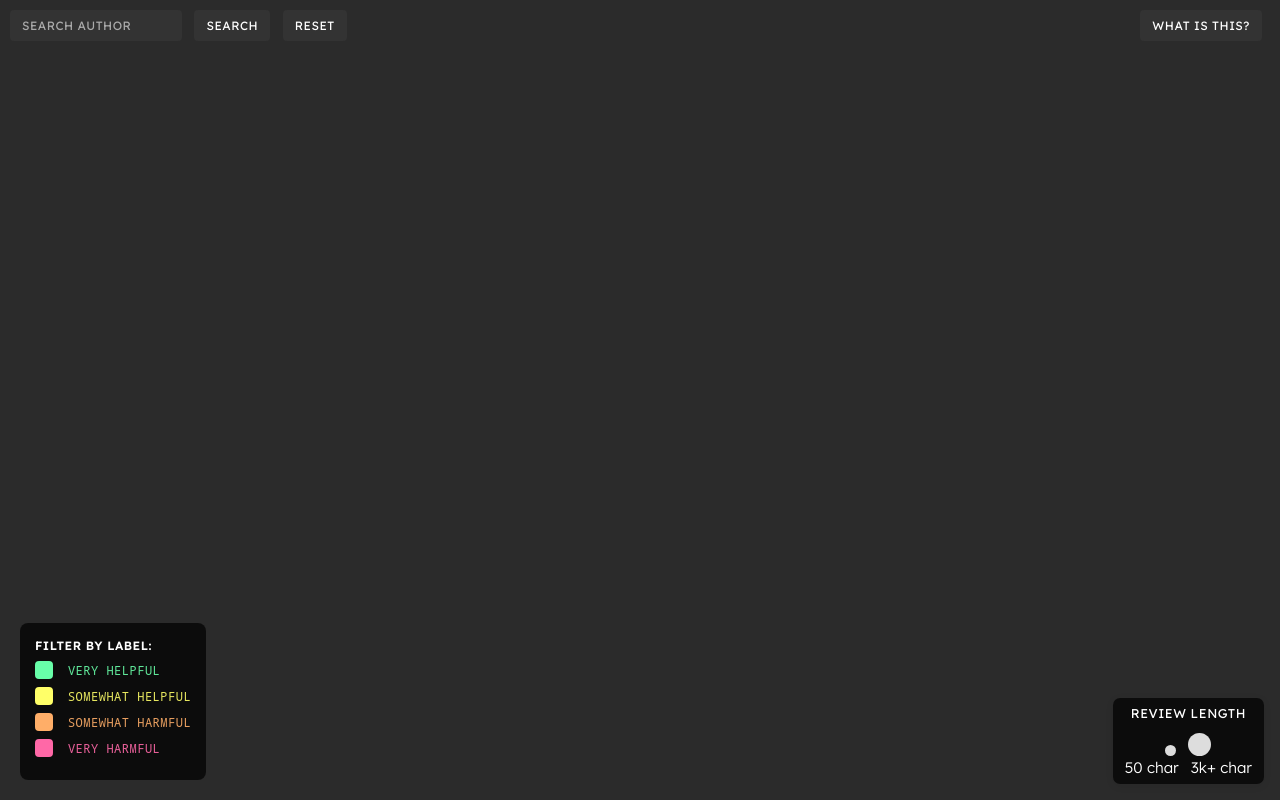
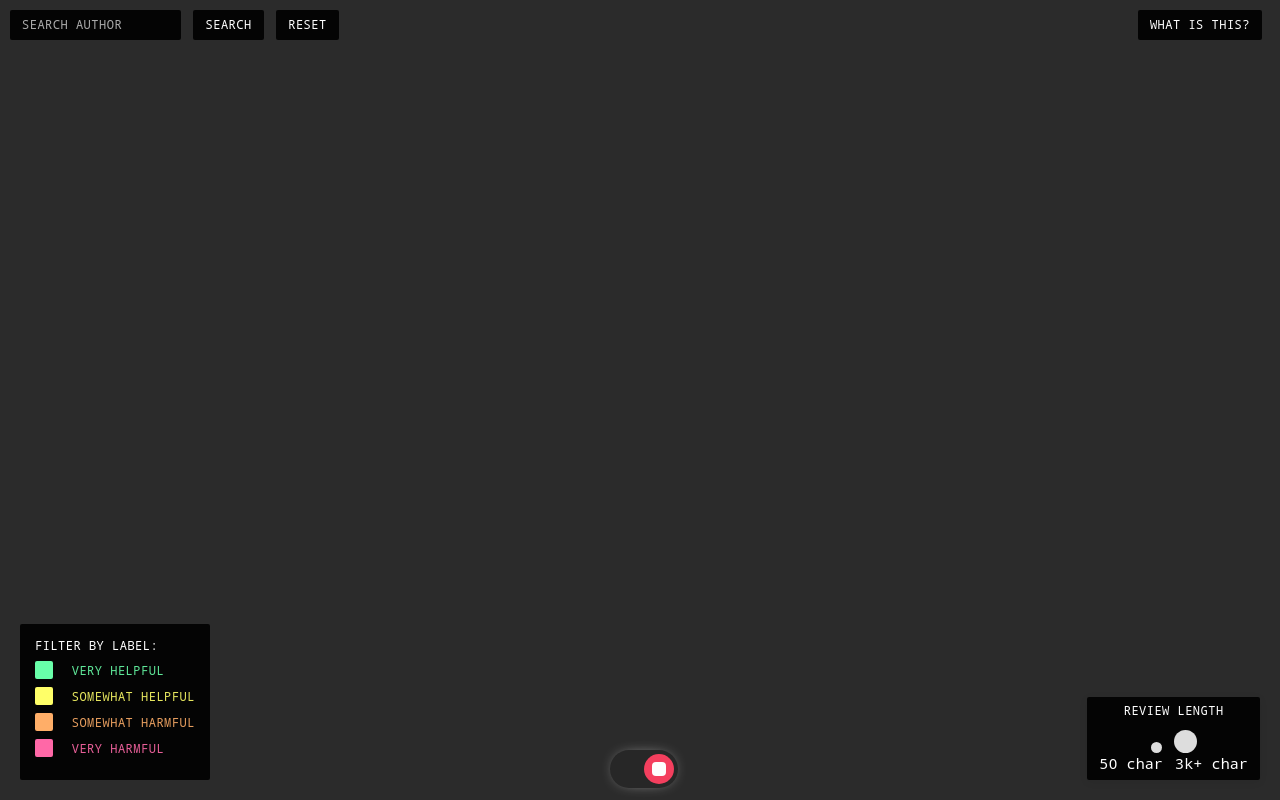
Before and after one commit to joshstrupp-dot-com/findit, a plain HTML site: page index.html in a window 1280 px wide. Drawn offline with nearby package versions, Linux system fonts and the light colour scheme; no server answers; a web font is replaced by a local one.

Commit message:
Added pause button

```diff
--- a/index.html
+++ b/index.html
@@ -36,25 +36,26 @@
         padding: 10px 10px;
         background: rgba(0, 0, 0, 0.9);
         color: #fff;
-        border-radius: 4px;
+        border-radius: 2px;
         pointer-events: none;
         display: none;
-        font-size: 13px;
+        font-size: 12px;
         max-width: 350px;
         word-wrap: break-word;
         text-transform: none;
+        font-family: "Noto Mono", monospace;
       }
       #author-search,
       #search-btn,
       #reset-btn,
       #info-btn {
-        background-color: #333;
+        background-color: rgba(0, 0, 0, 0.9);
         color: white;
         border: none;
-        border-radius: 4px;
+        border-radius: 2px;
         padding: 8px 12px;
         margin-right: 8px;
-        font-family: "Lexend", sans-serif;
+        font-family: "Noto Mono", monospace;
         text-transform: uppercase;
         font-size: 12px;
         letter-spacing: 0.5px;
@@ -66,23 +67,25 @@
       #search-btn:hover,
       #reset-btn:hover,
       #info-btn:hover {
-        background-color: #444;
+        background-color: rgba(0, 0, 0, 0.95);
         cursor: pointer;
       }
       #suggestions {
-        font-family: "Lexend", sans-serif;
+        font-family: "Noto Mono", monospace;
         text-transform: uppercase;
         font-size: 12px;
         letter-spacing: 0.5px;
+        background: rgba(0, 0, 0, 0.9);
+        border-radius: 2px;
       }
       #label-filters {
         position: absolute;
         bottom: 20px;
         left: 20px;
-        background: rgba(0, 0, 0, 0.7);
+        background: rgba(0, 0, 0, 0.9);
         padding: 15px;
-        border-radius: 8px;
-        font-family: "Lexend", sans-serif;
+        border-radius: 2px;
+        font-family: "Noto Mono", monospace;
         text-transform: uppercase;
         font-size: 12px;
         letter-spacing: 0.5px;
@@ -108,8 +111,8 @@
         width: 14px;
         height: 14px;
         border: 2px solid #666;
-        border-radius: 3px;
-        background-color: #333;
+        border-radius: 2px;
+        background-color: rgba(0, 0, 0, 0.9);
         cursor: pointer;
         position: relative;
         vertical-align: middle;
@@ -151,7 +154,7 @@
         position: relative;
         width: var(--checkbox-size);
         height: var(--checkbox-size);
-        border-radius: 4px;
+        border-radius: 2px;
         transition: transform 0.2s ease;
         display: inline-block;
         vertical-align: middle;
@@ -161,9 +164,9 @@
       .checkbox-bg {
         position: absolute;
         inset: 0;
-        border-radius: 4px;
+        border-radius: 2px;
         border: 2px solid var(--checkbox-border);
-        background: #333;
+        background: rgba(0, 0, 0, 0.9);
         transition: all 0.2s ease;
         width: 100%;
         height: 100%;
@@ -229,6 +232,68 @@
       .ios-checkbox input:checked + .checkbox-wrapper {
         animation: bounce 0.3s cubic-bezier(0.4, 0, 0.2, 1);
       }
+
+      /* Toggle Button Styles */
+      .toggle-cont {
+        position: absolute;
+        bottom: 20px;
+        left: 50%;
+        transform: translateX(-50%);
+        width: 60px;
+        height: 30px;
+        border-radius: 9999px;
+        z-index: 1;
+      }
+
+      .toggle-cont .toggle-input {
+        display: none;
+      }
+
+      .toggle-cont .toggle-label {
+        cursor: pointer;
+        position: relative;
+        display: inline-block;
+        padding: 4px;
+        width: 100%;
+        height: 100%;
+        background: #272727;
+        border-radius: 9999px;
+        box-sizing: content-box;
+        box-shadow: 0px 0px 16px -8px #fefefe;
+      }
+
+      .toggle-cont .toggle-label .cont-label-play {
+        position: relative;
+        width: 30px;
+        aspect-ratio: 1 / 1;
+        background: #5e5e5e;
+        border-radius: 9999px;
+        transition: all 0.5s cubic-bezier(1, 0, 0, 1);
+      }
+
+      .toggle-cont .toggle-input:checked + .toggle-label .cont-label-play {
+        background: #f43f5e;
+        transform: translateX(30px);
+      }
+
+      .toggle-cont .toggle-label .label-play {
+        position: absolute;
+        top: 50%;
+        left: 50%;
+        transform: translate(-50%, -50%);
+        display: inline-block;
+        width: 16px;
+        aspect-ratio: 1 / 1;
+        background: #fefefe;
+        border-radius: 4px;
+        clip-path: polygon(25% 0, 75% 50%, 25% 100%, 25% 51%);
+        transition: all 0.5s cubic-bezier(1, 0, 0, 1);
+      }
+
+      .toggle-cont .toggle-input:checked + .toggle-label .label-play {
+        width: 14px;
+        clip-path: polygon(0 0, 100% 0, 100% 100%, 0 100%);
+      }
     </style>
     <script src="https://d3js.org/d3.v7.min.js"></script>
   </head>
@@ -255,6 +320,19 @@
         "
       ></div>
     </div>
+    <div class="toggle-cont">
+      <input
+        type="checkbox"
+        id="rotation-toggle"
+        class="toggle-input"
+        checked
+      />
+      <label for="rotation-toggle" class="toggle-label">
+        <div class="cont-label-play">
+          <div class="label-play"></div>
+        </div>
+      </label>
+    </div>
     <div
       id="info-container"
       style="position: absolute; top: 10px; right: 10px; z-index: 1"
@@ -267,15 +345,15 @@
           top: 50%;
           left: 50%;
           transform: translate(-50%, -50%);
-          background: rgba(0, 0, 0, 0.8);
+          background: rgba(0, 0, 0, 0.9);
           color: #fff;
-          border-radius: 4px;
+          border-radius: 2px;
           padding: 25px;
           max-width: 600px;
           width: 90%;
           display: none;
           font-family: 'Noto Mono', monospace;
-          font-size: 14px;
+          font-size: 12px;
           line-height: 1.5;
           box-shadow: 0 4px 20px rgba(0, 0, 0, 0.3);
           z-index: 1000;
@@ -295,7 +373,7 @@
             /* text-shadow: 0 0 1px #999; */
           "
         >
-          ×
+          x
         </button>
         <p>
           Self-help books promise to change your life or improve it through
@@ -327,8 +405,7 @@
             href="https://joshstrupp.com"
             style="color: #68ffa9; text-decoration: none"
             >Josh</a
-          >, to help readers make more informed decisions about self-help
-          literature.
+          >.
         </p>
       </div>
     </div>
@@ -389,14 +466,14 @@
       id="size-legend"
       style="
         position: absolute;
-        bottom: 16px;
-        right: 16px;
+        bottom: 20px;
+        right: 20px;
         z-index: 2;
-        background: rgba(0, 0, 0, 0.7);
-        border-radius: 7px;
+        background: rgba(0, 0, 0, 0.9);
+        border-radius: 2px;
         padding: 7px 12px 7px 12px;
         text-align: center;
-        font-family: 'Lexend', sans-serif;
+        font-family: 'Noto Mono', monospace;
         color: #fff;
         box-shadow: 0 2px 8px rgba(0, 0, 0, 0.07);
         min-width: 90px;
@@ -405,11 +482,11 @@
       <div
         style="
           font-weight: 400;
-          font-size: 0.8em;
+          font-size: 12px;
           letter-spacing: 0.04em;
           color: #ffffff;
           margin-bottom: 12px;
-          font-family: 'Lexend', sans-serif;
+          font-family: 'Noto Mono', monospace;
         "
       >
         REVIEW LENGTH
@@ -504,7 +581,9 @@
 
       //////////////////// DATA LOADING & VISUALIZATION ////////////////////
       // Load CSV and build point cloud
-      d3.csv("zeroshot_analysis_results.csv").then((raw) => {
+      d3.csv(
+        "https://findit-selfhelp.s3.us-east-1.amazonaws.com/zeroshot_analysis_results.csv"
+      ).then((raw) => {
         const allData = raw.filter((d) => d.predicted_label);
         let data = allData;
 
@@ -726,7 +805,10 @@
         // render loop
         function animate() {
           requestAnimationFrame(animate);
-          points.rotation.y += 0.001;
+          const rotationToggle = document.getElementById("rotation-toggle");
+          if (rotationToggle.checked) {
+            points.rotation.y += 0.001;
+          }
           controls.update();
           renderer.render(scene, camera);
         }
```
Also changed, not shown: 1 other file.
